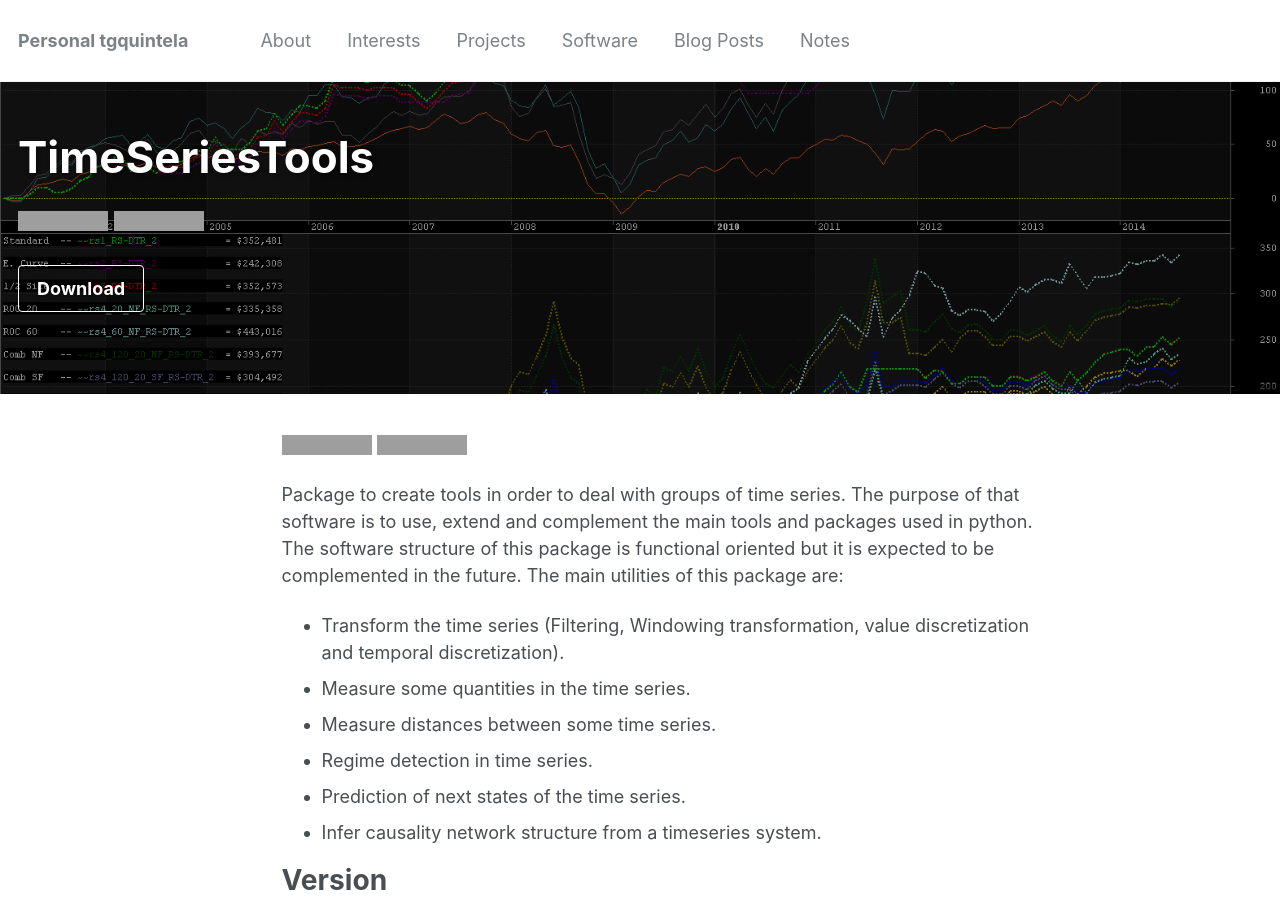
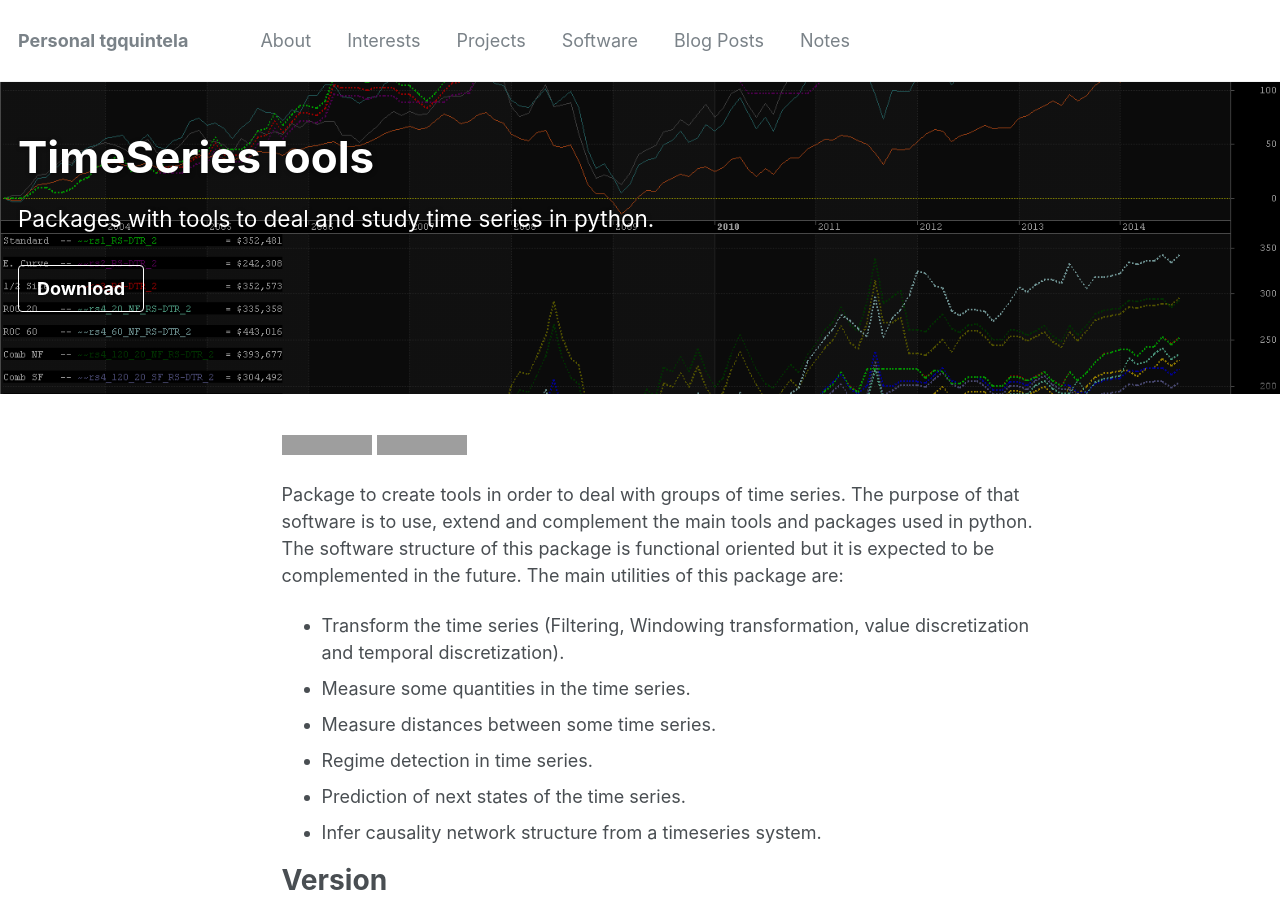
Before and after one commit to tgquintela/tgquintela.github.io, a Jekyll site: the page built from _software/TimeSeriesTools.md, in a window 1280 px wide and 900 px high. Built offline with Jekyll 4.4.1, drawn with Linux system fonts in a browser that asks for light colours; comment, search, counter and statistics services are not loaded; grey boxes are pictures that could not be loaded.

Commit message:
Examples.

```diff
--- a/_software/TimeSeriesTools.md
+++ b/_software/TimeSeriesTools.md
@@ -1,5 +1,6 @@
 ---
 title: "TimeSeriesTools"
+excerpt: "Packages with tools to deal and study time series in python."
 collection: software
 type: "Software package"
 date: 2016-02-01
```
Also changed, not shown: _software/chatbotQuery.md (+1 -0 lines).
